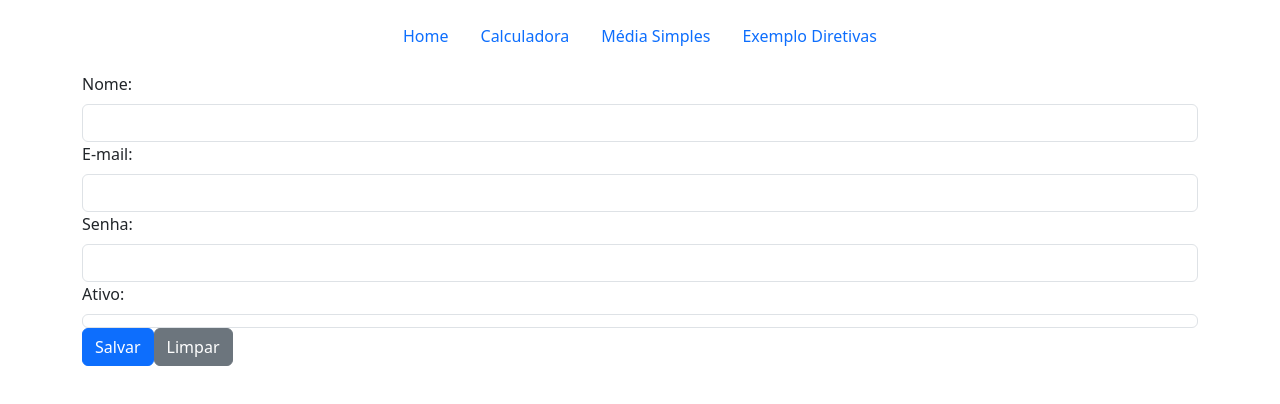
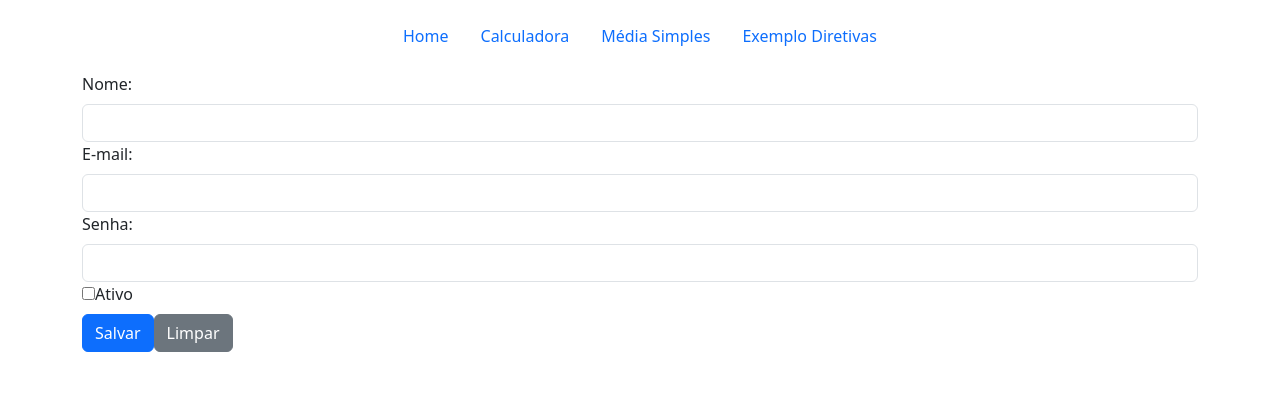
Before and after one commit to rafaelmoreno29/2025_FrontEnd, an Angular app in the folder aula3/: page /cadastro-usuario in a window 1280 px wide. Shown: the top 404 px of the page. Built offline with nearby package versions, Linux system fonts and the light colour scheme.

Commit message:
cadastro completo

```diff
--- a/aula3/src/app/cadastro-usuario/cadastro-usuario.component.html
+++ b/aula3/src/app/cadastro-usuario/cadastro-usuario.component.html
@@ -1,4 +1,8 @@
 <form #form="ngForm" (ngSubmit)="salvar()">
+    <div class="row">
+        <div class="col-md-12">
+
+
             <label for="nome" class="form-label">Nome:</label>
             <input type="text" name="nome" class="form-control" [(ngModel)]="usuario.nome" required>
 
@@ -6,19 +10,29 @@
                 <div *ngIf="form.controls['nome'].errors['required']">
                     Nome é obrigatório</div>
             </div>
-
-
-
-
             <label for="email" class="form-label">E-mail:</label>
             <input type="text" name="email" class="form-control" [(ngModel)]="usuario.email" required email>
-
+            <div *ngIf="form.submitted && form.controls['email'].errors" class="invalid">
+                <div *ngIf="form.controls['email'].errors['required']">
+                    E-mail é obrigatório</div>
+                <div *ngIf="form.controls['email'].errors['email']">
+                    E-mail não está em um formato válido</div>
+            </div>
             <label for="senha" class="form-label">Senha:</label>
             <input type="password" name="senha" class="form-control" [(ngModel)]="usuario.senha" required>
+            <div *ngIf="form.submitted && form.controls['senha'].errors" class="invalid">
+                <div *ngIf="form.controls['senha'].errors['required']">
+                    Senha é obrigatório</div>
+            </div>
+            <input id="ativo" type="checkbox" name="ativo" [(ngModel)]="usuario.ativo">
+            <label for="ativo" class="form-label"> Ativo</label>
 
-    <label for="ativo" class="form-label">Ativo:</label>
-    <input type="checkbox" name="ativo" class="form-control" [(ngModel)]="usuario.ativo" required>
-
+        </div>
+    </div>
+    <div class="row">
+        <div class="col-md-12">
             <button type="submit" class="btn btn-primary">Salvar</button>
             <button type="reset" class="btn btn-secondary">Limpar</button>
+        </div>
+    </div>
 </form>
```
Lines whose indentation alone changed are shown as unchanged.
